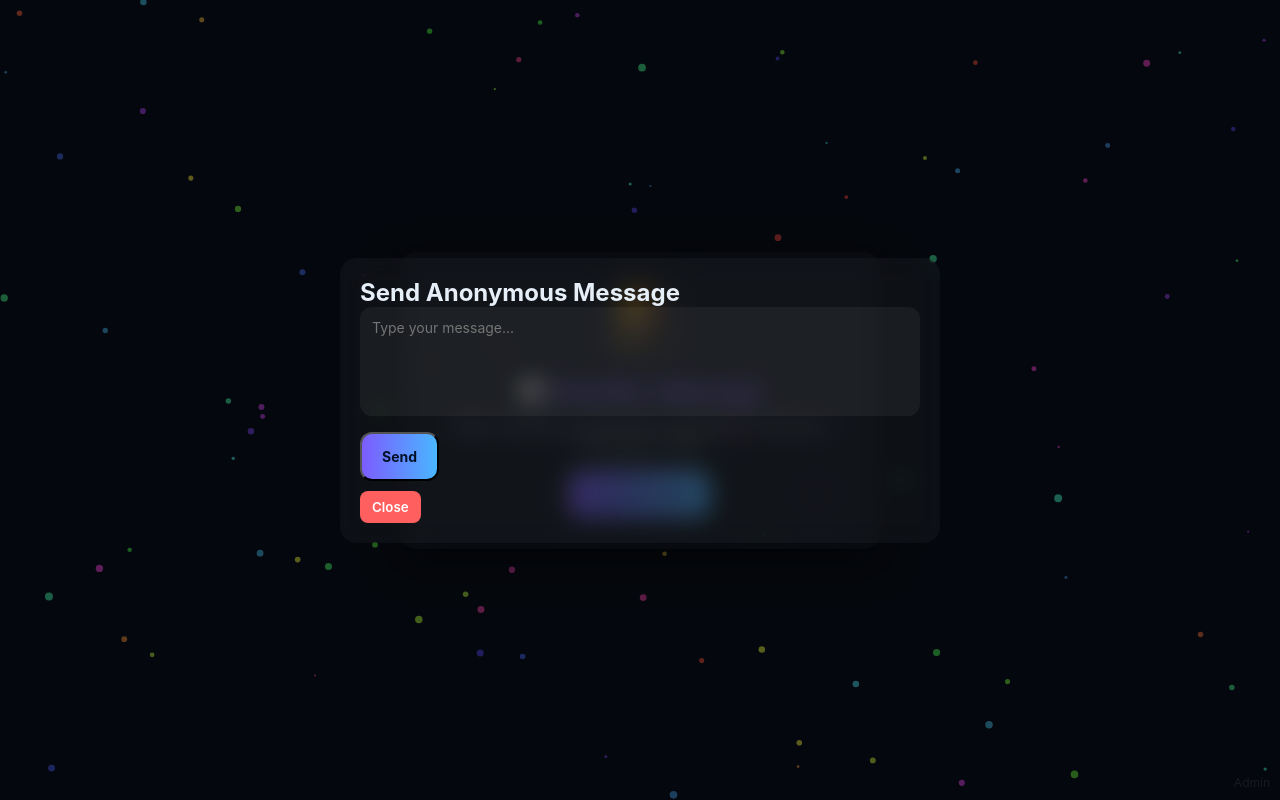
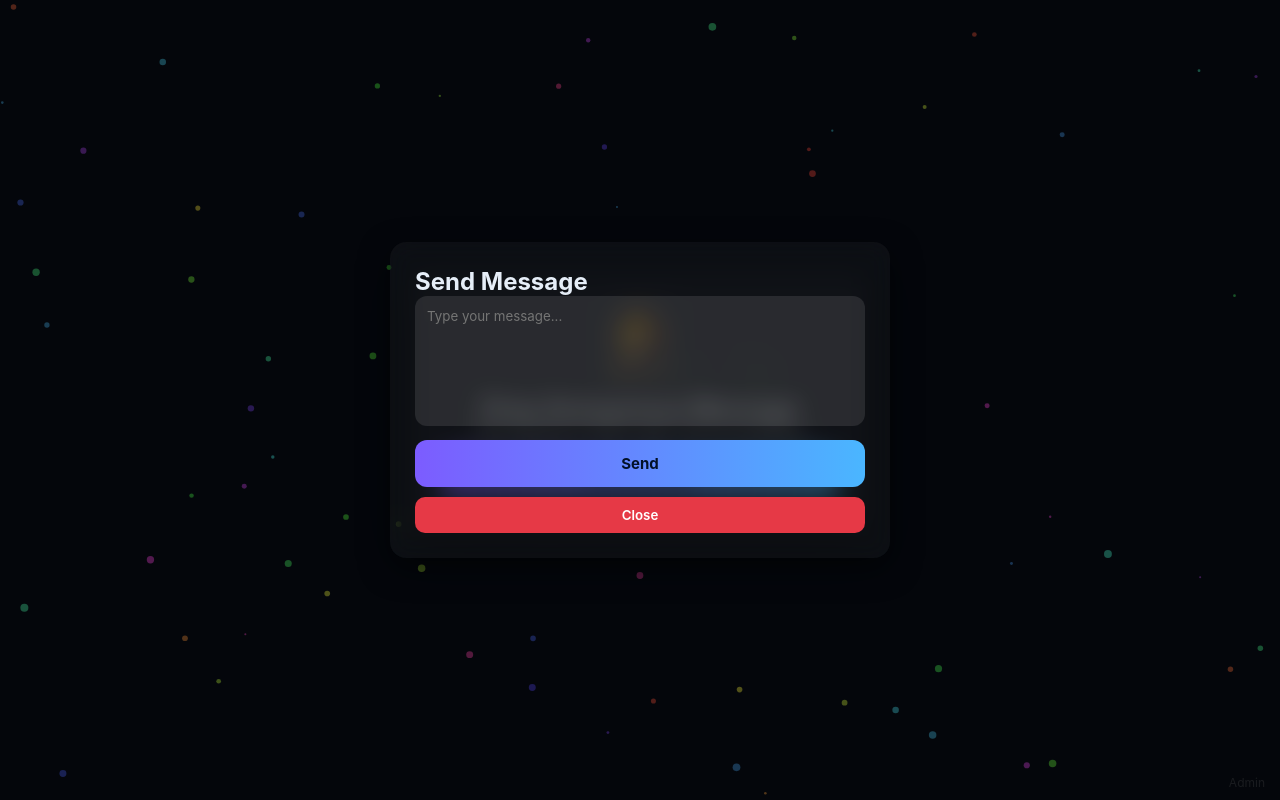
Before and after one commit to Nemerem775/BraveTV, a plain HTML site: page index.html in a window 1280 px wide. Both pictures are taken after a click on the button "Send Message". Drawn offline with Linux system fonts and the light colour scheme.

Commit message:
Update index.html

```diff
--- a/index.html
+++ b/index.html
@@ -3,204 +3,198 @@
 <head>
 <meta charset="utf-8">
 <meta name="viewport" content="width=device-width, initial-scale=1">
-<title>Drop Anonymous Messages</title>
+<title>Drop Anonymous Message</title>
+
 <style>
+/* Same beautiful UI styling */
 :root{
-  --bg: #0b1220;
-  --accent: #7c5cff;
-  --accent2: #4ab6ff;
-  --text: #e6eef8;
-  --glass: rgba(255,255,255,0.04);
+  --bg:#0b1220; --accent:#7c5cff; --accent2:#4ab6ff; --text:#e6eef8; --glass:rgba(255,255,255,0.04);
 }
-*{box-sizing:border-box;margin:0;padding:0;font-family:Inter,sans-serif;}
+*{margin:0;padding:0;box-sizing:border-box;font-family:Inter,sans-serif;}
 body{
-  background: var(--bg);
-  color: var(--text);
-  overflow:hidden;
+  background:var(--bg);
+  color:var(--text);
+  height:100vh;
   display:flex;
   justify-content:center;
   align-items:center;
-  height:100vh;
+  overflow:hidden;
 }
 canvas{
   position:absolute;
-  top:0; left:0;
-  width:100%;
-  height:100%;
+  top:0;left:0;width:100%;height:100%;
   z-index:0;
 }
 .card{
   position:relative;
-  z-index:1;
-  background: var(--glass);
-  backdrop-filter: blur(12px);
+  z-index:5;
+  width:90%;max-width:450px;
+  padding:25px;
   border-radius:16px;
-  padding:30px;
-  width:90%;
-  max-width:480px;
+  background:var(--glass);
+  backdrop-filter:blur(14px);
+  box-shadow:0 15px 40px rgba(0,0,0,0.45);
   text-align:center;
-  box-shadow:0 12px 40px rgba(0,0,0,0.5);
-  transform: translateY(-20px);
-  animation:slideUp 0.8s ease forwards;
-}
-@keyframes slideUp{
-  0%{opacity:0;transform:translateY(40px);}
-  100%{opacity:1;transform:translateY(0);}
 }
 .logo{
-  width:80px;
-  height:80px;
-  margin:0 auto 12px auto;
+  width:80px;height:80px;
+  object-fit:contain;
+  margin-bottom:10px;
   border-radius:16px;
-  object-fit:contain;
   border:2px solid rgba(255,255,255,0.2);
-  animation:logoPulse 2s infinite ease-in-out, floatUpDown 3s infinite ease-in-out;
+  animation:pulse 2s infinite ease-in-out;
 }
-@keyframes logoPulse{
-  0%,100%{transform: scale(1);}
-  50%{transform: scale(1.1);}
+@keyframes pulse{
+  0%,100%{transform:scale(1);}
+  50%{transform:scale(1.1);}
 }
-@keyframes floatUpDown{
-  0%,100%{transform: translateY(0);}
-  50%{transform: translateY(-8px);}
-}
-h1{margin-bottom:12px;font-size:22px;color:var(--accent);}
-p{font-size:14px;color:#a6b0c3;margin-bottom:20px;}
 .btn{
+  background:linear-gradient(90deg,var(--accent),var(--accent2));
+  border:none;
   padding:14px 20px;
+  font-weight:700;
   border-radius:12px;
-  background: linear-gradient(90deg,var(--accent),var(--accent2));
+  margin-top:10px;
+  cursor:pointer;
   color:#021028;
-  font-weight:700;
-  font-size:14px;
-  text-decoration:none;
-  display:inline-block;
-  transition: transform 0.2s ease, box-shadow 0.2s ease;
-  cursor:pointer;
-}
-.btn:hover{
-  transform: translateY(-3px);
-  box-shadow: 0 10px 30px rgba(124,92,255,0.4);
+  width:100%;
+  font-size:15px;
 }
 .modal{
+  position:fixed;top:0;left:0;right:0;bottom:0;
+  background:rgba(0,0,0,0.65);
   display:none;
-  position:fixed;
-  top:0; left:0; right:0; bottom:0;
-  background: rgba(0,0,0,0.6);
+  align-items:center;
   justify-content:center;
-  align-items:center;
-  z-index:1000;
+  z-index:20;
 }
 .modal-content{
-  width:90%;
-  max-width:600px;
-  background: var(--glass);
+  width:90%;max-width:500px;
+  background:var(--glass);
+  padding:25px;
+  backdrop-filter:blur(12px);
   border-radius:16px;
-  overflow:hidden;
-  padding:20px;
-  backdrop-filter: blur(12px);
-  animation:modalIn 0.4s ease forwards;
+  box-shadow:0 10px 30px rgba(0,0,0,0.5);
+  animation:slide 0.3s ease;
 }
-@keyframes modalIn{
-  0%{opacity:0;transform:translateY(50px);}
-  100%{opacity:1;transform:translateY(0);}
+@keyframes slide{
+  from{transform:translateY(40px);opacity:0;}
+  to{transform:translateY(0);opacity:1;}
 }
 textarea{
   width:100%;
+  height:130px;
+  border:none;
+  border-radius:12px;
+  background:rgba(255,255,255,0.1);
   padding:12px;
-  border-radius:12px;
-  border:none;
+  color:var(--text);
   resize:none;
-  margin-bottom:12px;
-  background:rgba(255,255,255,0.05);
-  color:var(--text);
-  font-size:14px;
 }
 .close-btn{
+  margin-top:10px;
+  background:#e63946;
+  color:white;
+  padding:10px 16px;
+  border:none;
+  border-radius:10px;
+  cursor:pointer;
   display:block;
-  margin-top:10px;
-  background:#ff5f5f;
-  color:#fff;
-  border:none;
-  padding:8px 12px;
-  border-radius:8px;
-  cursor:pointer;
+  width:100%;
   font-weight:600;
 }
 .admin-link{
-  position:absolute;
-  bottom:10px;
-  right:10px;
+  position:absolute;bottom:10px;right:15px;
+  color:rgba(255,255,255,0.25);
+  text-decoration:none;
   font-size:12px;
-  color:rgba(255,255,255,0.2);
-  text-decoration:none;
-  z-index:2;
 }
-.admin-link:hover{color:rgba(255,255,255,0.5);}
 </style>
 </head>
+
 <body>
 
 <canvas id="bgCanvas"></canvas>
 
 <div class="card">
-  <img src="favicon.png" alt="Logo" class="logo">
-  <h1>💬 Drop Me a Message</h1>
-  <p>Quick, anonymous, and private. Click below to send your Confessions safely!</p>
+  <img src="favicon.png" class="logo">
+  <h2>Drop Anonymous Message</h2>
+  <p>Your identity is 100% safe. Tell me anything.</p>
   <button class="btn" onclick="openModal()">Send Message</button>
 </div>
 
+<!-- Modal -->
 <div class="modal" id="formModal">
   <div class="modal-content">
-    <h2>Send Anonymous Message</h2>
-    <form id="anonForm">
-      <textarea id="message" placeholder="Type your message..." rows="5" required></textarea>
-      <button type="submit" class="btn">Send</button>
-    </form>
+    <h2>Send Message</h2>
+    <textarea id="message" placeholder="Type your message..." required></textarea>
+    <button class="btn" onclick="sendMessage()">Send</button>
     <button class="close-btn" onclick="closeModal()">Close</button>
   </div>
 </div>
 
 <a href="admin.html" class="admin-link">Admin</a>
 
+<!-- Firebase SDK -->
+<script src="https://www.gstatic.com/firebasejs/10.12.0/firebase-app.js"></script>
+<script src="https://www.gstatic.com/firebasejs/10.12.0/firebase-firestore.js"></script>
+
 <script>
-function openModal(){document.getElementById('formModal').style.display='flex';}
-function closeModal(){document.getElementById('formModal').style.display='none';}
+// Your Firebase config (paste your own here!)
+const firebaseConfig = {
+  apiKey: "AIzaSyBDghLMCVjX9bMTNE2XtGcNRfPfrhGmY7I",
+  authDomain: "messages-c430e.firebaseapp.com",
+  projectId: "messages-c430e",
+  storageBucket: "messages-c430e.firebasestorage.app",
+  messagingSenderId: "307785062866",
+  appId: "1:307785062866:web:4cee0f0d50a9922705d00b"
+};
 
-// Replace with your Apps Script URL
-const APPS_SCRIPT_URL = 'https://script.google.com/macros/s/AKfycbyJttttmAMGvcueET4A7270rl4IejwAthjg00fg0YPoMS6BhcpthFctbRunwCazY2pgXA/exec';
+firebase.initializeApp(firebaseConfig);
+const db = firebase.firestore();
 
-document.getElementById('anonForm').addEventListener('submit', function(e){
-  e.preventDefault();
-  const msg = document.getElementById('message').value.trim();
-  if(msg===''){alert('Message cannot be empty!'); return;}
+// Modal controls
+function openModal(){ document.getElementById("formModal").style.display="flex"; }
+function closeModal(){ document.getElementById("formModal").style.display="none"; }
 
-  fetch(APPS_SCRIPT_URL, {
-    method:'POST',
-    body: JSON.stringify({message: msg})
-  })
-  .then(res=>res.json())
-  .then(data=>{
-    alert('Message sent successfully!');
-    this.reset();
-    closeModal();
-  })
-  .catch(err=>{
-    console.error(err);
-    alert('Error sending message! Make sure your Apps Script URL is correct and deployed.');
+// Send message
+async function sendMessage(){
+  const msg = document.getElementById("message").value.trim();
+  if(!msg){ alert("Message cannot be empty."); return; }
+
+  await db.collection("messages").add({
+    text: msg,
+    time: Date.now()
   });
-});
+
+  alert("Message sent successfully!");
+  document.getElementById("message").value = "";
+  closeModal();
+}
 
 // Particle background
-const canvas = document.getElementById('bgCanvas');
-const ctx = canvas.getContext('2d');
+const canvas=document.getElementById("bgCanvas");
+const ctx=canvas.getContext("2d");
 let particles=[];
-function resizeCanvas(){canvas.width=window.innerWidth;canvas.height=window.innerHeight;}
-window.addEventListener('resize',resizeCanvas);
-resizeCanvas();
-for(let i=0;i<100;i++){particles.push({x:Math.random()*canvas.width,y:Math.random()*canvas.height,r:Math.random()*3+1,dx:(Math.random()-0.5)*0.7,dy:(Math.random()-0.5)*0.7,color:`hsl(${Math.random()*360}, 80%, 60%)`});}
-function animate(){ctx.clearRect(0,0,canvas.width,canvas.height);particles.forEach(p=>{p.x+=p.dx;p.y+=p.dy;if(p.x<0||p.x>canvas.width)p.dx*=-1;if(p.y<0||p.y>canvas.height)p.dy*=-1;ctx.beginPath();ctx.arc(p.x,p.y,p.r,0,Math.PI*2);ctx.fillStyle=p.color;ctx.fill();});requestAnimationFrame(animate);}
-animate();
+function resize(){canvas.width=innerWidth;canvas.height=innerHeight;}
+resize();window.onresize=resize;
+for(let i=0;i<80;i++){
+  particles.push({x:Math.random()*canvas.width,y:Math.random()*canvas.height,r:Math.random()*3+1,
+    dx:(Math.random()-0.5)*1,dy:(Math.random()-0.5)*1,
+    color:`hsl(${Math.random()*360},80%,60%)`});
+}
+function anim(){
+  ctx.clearRect(0,0,canvas.width,canvas.height);
+  particles.forEach(p=>{
+    p.x+=p.dx;
+    p.y+=p.dy;
+    if(p.x<0||p.x>canvas.width) p.dx*=-1;
+    if(p.y<0||p.y>canvas.height) p.dy*=-1;
+    ctx.beginPath();ctx.arc(p.x,p.y,p.r,0,Math.PI*2);ctx.fillStyle=p.color;ctx.fill();
+  });
+  requestAnimationFrame(anim);
+}
+anim();
 </script>
 
 </body>
```
